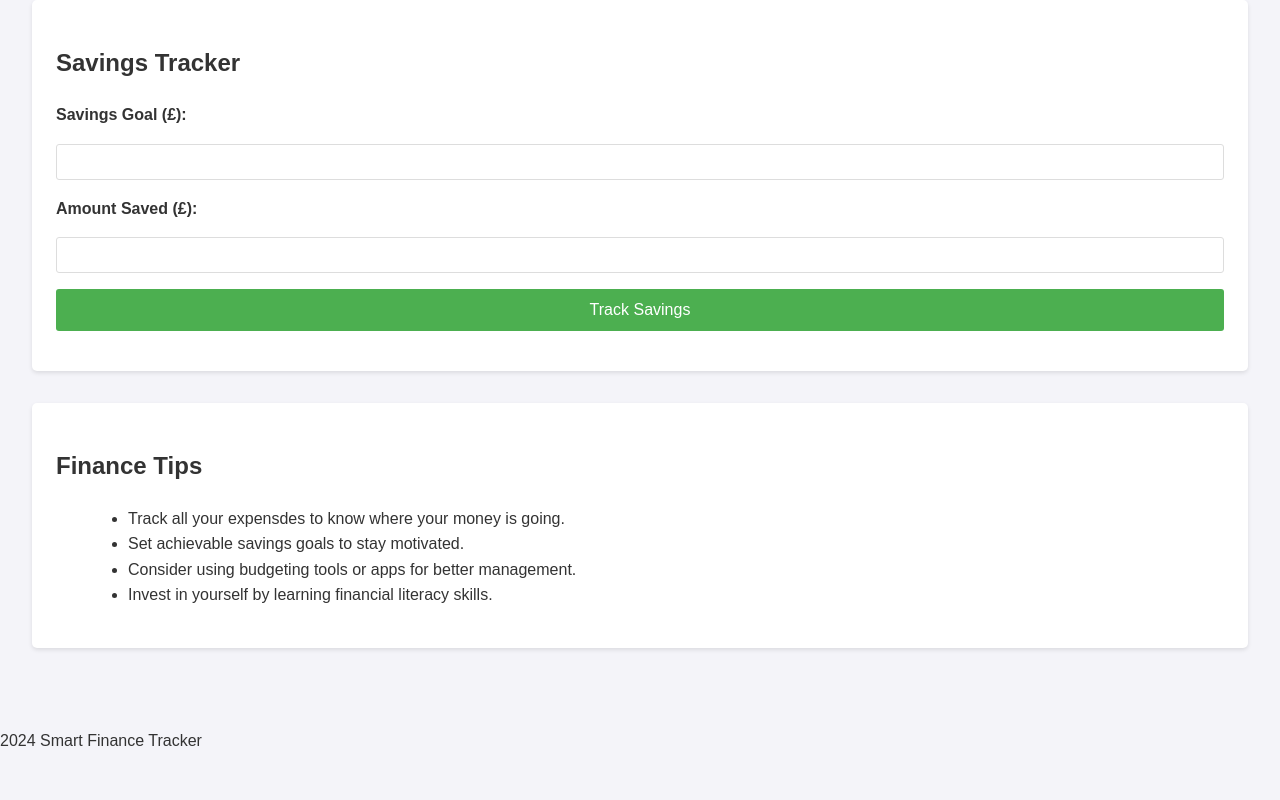
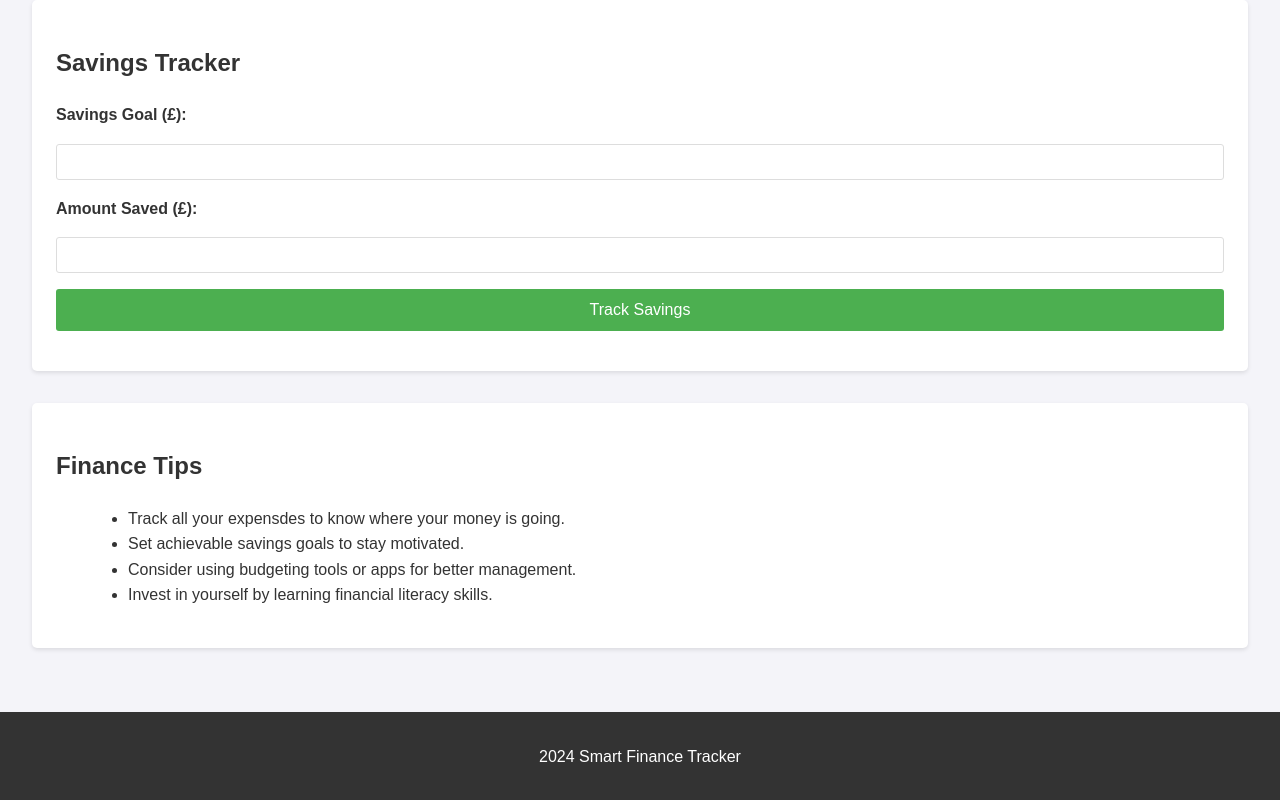
Before and after one commit to agodahdev/smartfinance, a plain HTML site: page index.html in a window 1280 px wide. Shown: the part 803-1603 px from the top of the page. Before the commit the page ends 1573 px from the top, so only its background shows below. Drawn offline with Linux system fonts and the light colour scheme.

Commit message:
styled the footer

```diff
--- a/assets/css/styles.css
+++ b/assets/css/styles.css
@@ -89,6 +89,17 @@ ul {
     margin-left: 2rem;
 }
 
+/* Footer */
+footer {
+    background: #333;
+    color: white;
+    text-align: center;
+    padding: 1rem 0;
+    margin-top: auto;
+}
+
+
+
 /* Responsive Styles for Small screens */
 @media (max-width: 768px) {
     .main-nav ul {
```
